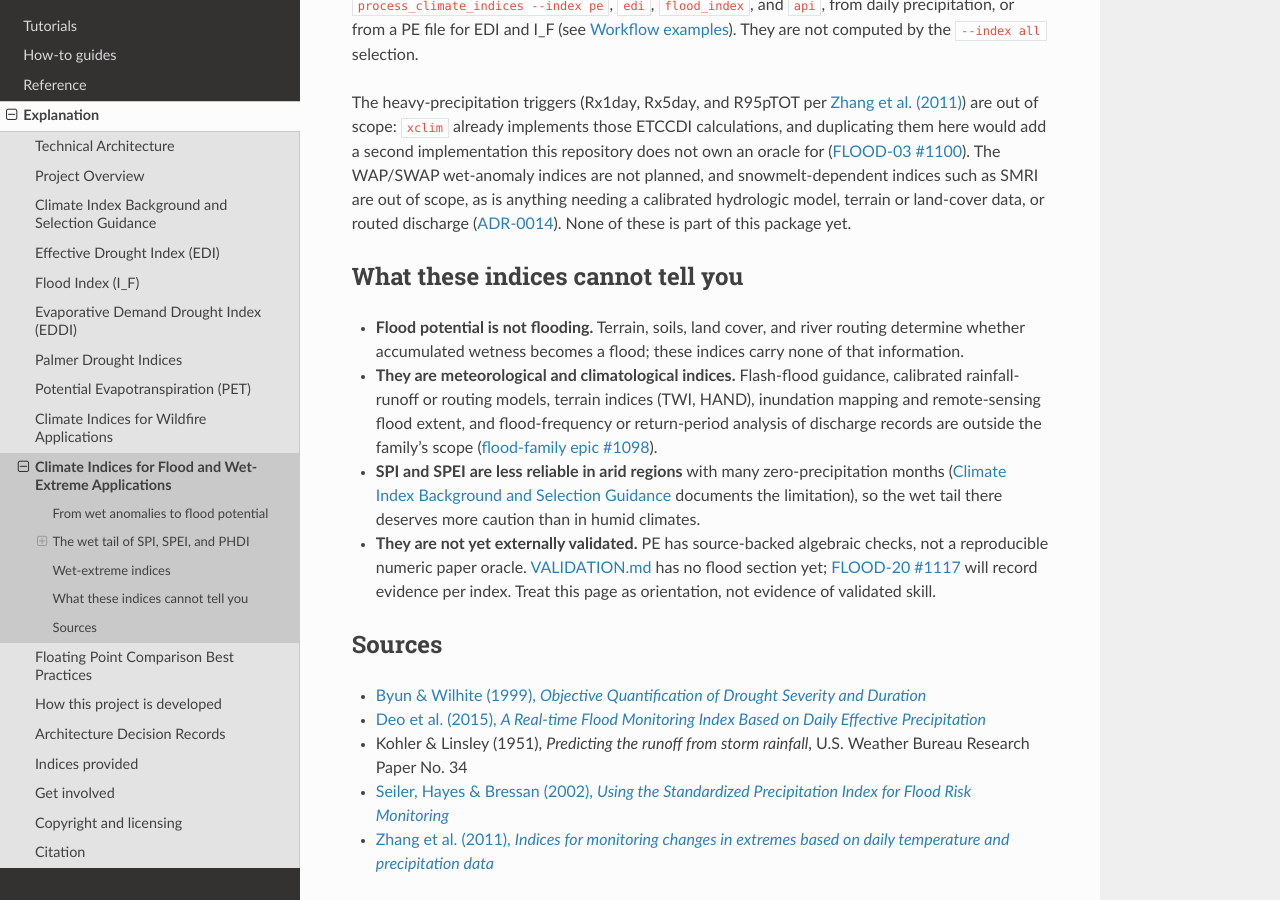
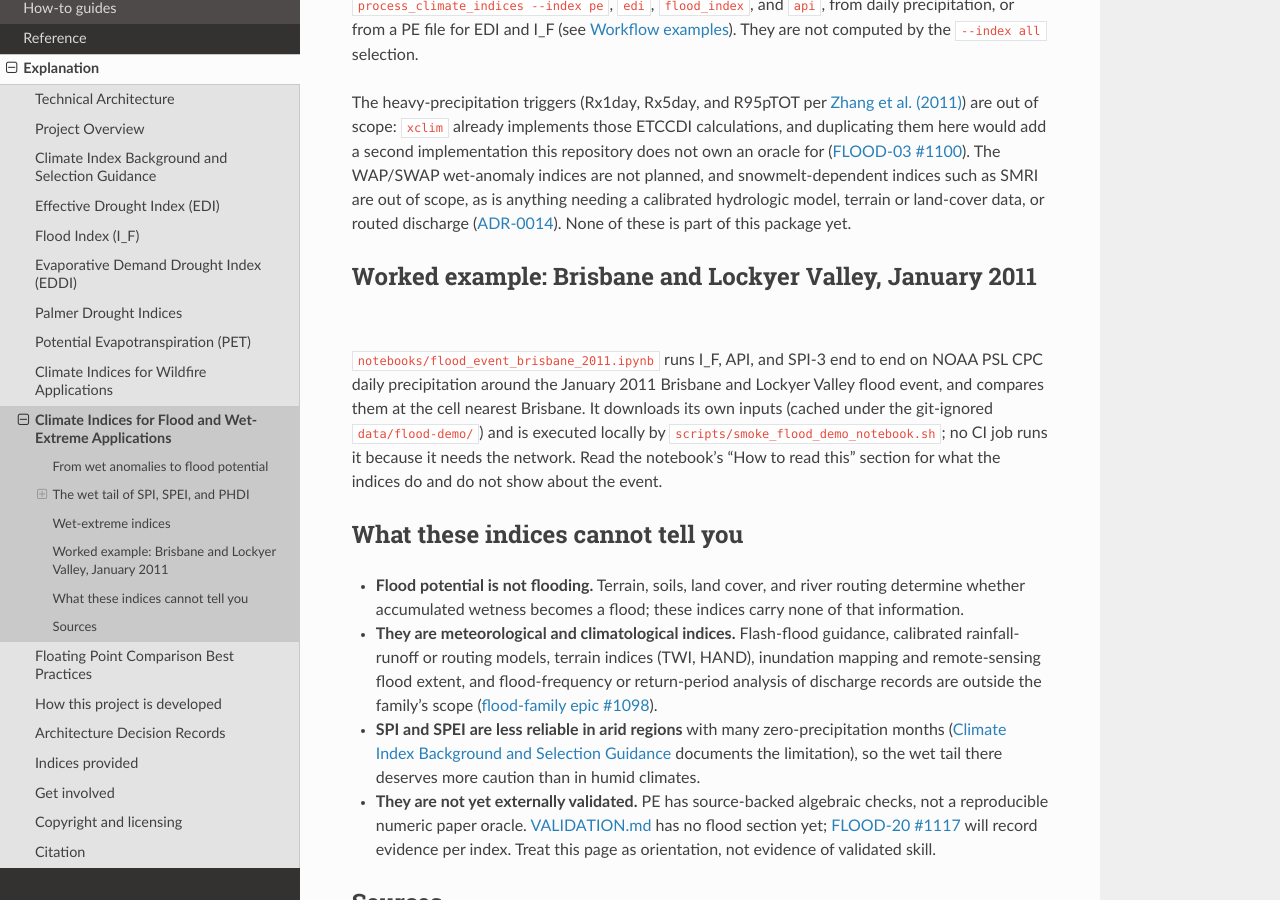
Before and after one commit to monocongo/climate_indices, a Sphinx documentation site: the page built from docs/flood_applications.md, in a window 1280 px wide and 900 px high, scrolled down 2743 px. Built offline with Sphinx 7.4.7 and the Read the Docs theme 3.1.0, drawn with Linux system fonts in a browser that asks for light colours.

Commit message:
docs: link the flood applications page to the worked example

```diff
--- a/docs/flood_applications.md
+++ b/docs/flood_applications.md
@@ -142,6 +142,16 @@ routed discharge
 ([ADR-0014](adr/0014-flood-family-scientific-conventions.md)). None of these
 is part of this package yet.
 
+## Worked example: Brisbane and Lockyer Valley, January 2011
+
+`notebooks/flood_event_brisbane_2011.ipynb` runs I_F, API, and SPI-3 end to
+end on NOAA PSL CPC daily precipitation around the January 2011 Brisbane and
+Lockyer Valley flood event, and compares them at the cell nearest Brisbane.
+It downloads its own inputs (cached under the git-ignored `data/flood-demo/`)
+and is executed locally by `scripts/smoke_flood_demo_notebook.sh`; no CI job
+runs it because it needs the network. Read the notebook's "How to read this"
+section for what the indices do and do not show about the event.
+
 ## What these indices cannot tell you
 
 - **Flood potential is not flooding.** Terrain, soils, land cover, and river
```
